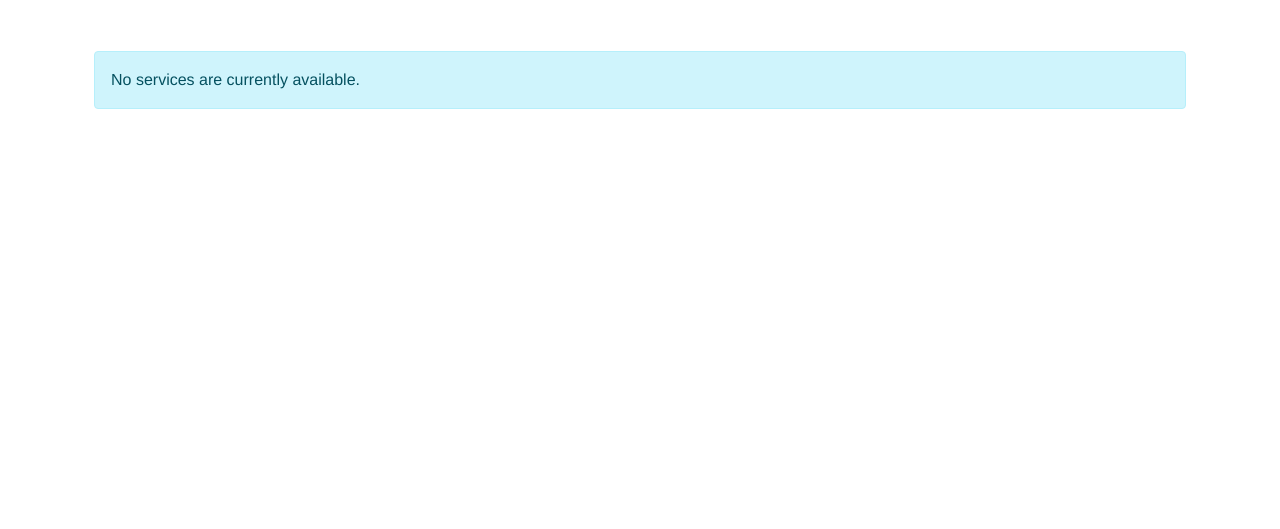
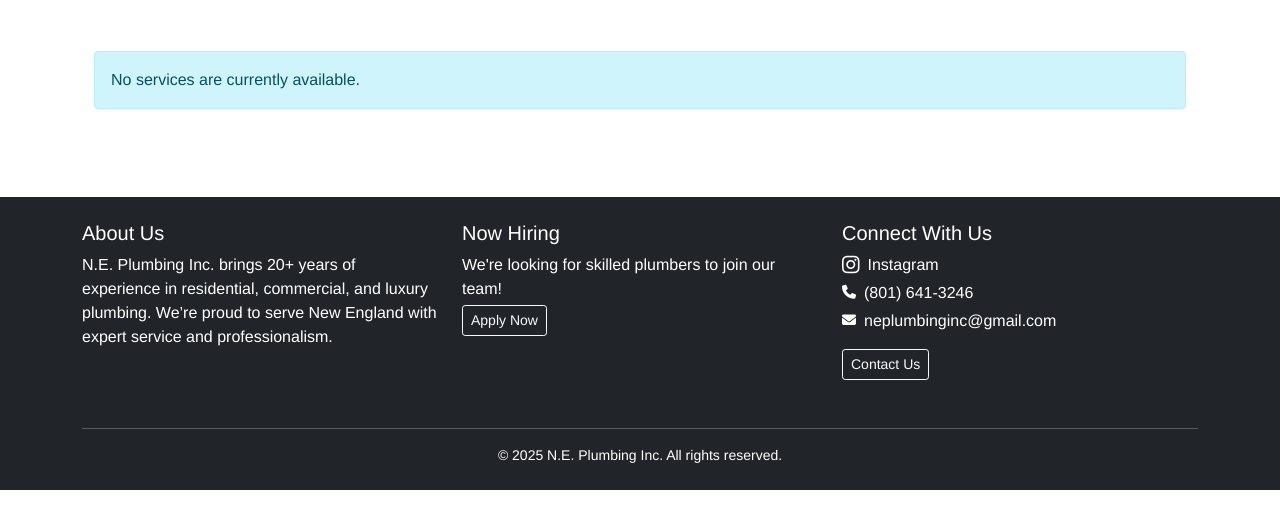
Before and after one commit to bretpdev/NEPlumbingInc, an ASP.NET Core app: page /services in a window 1280 px wide. Shown: the part 179-708 px from the top of the page. Run offline with ASP.NET Core 8, Linux system fonts and the light colour scheme; style sheets or scripts are compiled from the project's sources; the project's own start-up code is not run, and a stand-in starts its controllers and pages; some libraries are stand-ins or nearby versions.

Commit message:
Adding a contact us page and updating the look and feel of the main layout.

```diff
--- a/NEPlumbingInc/Components/App.razor
+++ b/NEPlumbingInc/Components/App.razor
@@ -9,6 +9,8 @@
     <link rel="stylesheet" href="app.css" />
     <link rel="stylesheet" href="NEPlumbingInc.styles.css" />
     <link rel="icon" type="image/png" href="favicon.png" />
+    <link href="https://cdnjs.cloudflare.com/ajax/libs/font-awesome/6.5.0/css/all.min.css" rel="stylesheet">
+
     <HeadOutlet />
 </head>
 
--- a/NEPlumbingInc/Components/Layout/MainLayout.razor
+++ b/NEPlumbingInc/Components/Layout/MainLayout.razor
@@ -12,7 +12,9 @@
 
     .nav-link {
         font-size: 1rem;
-    }ß
+    }
+
+    ß
 </style>
 
 <header class="navbar navbar-expand-lg navbar-dark bg-dark px-4">
@@ -50,4 +52,59 @@
 
 <main class="container my-4">
     @Body
-</main
+</main>
+
+<footer class="bg-dark text-white py-4 mt-auto">
+    <div class="container">
+        <div class="row text-center text-md-start">
+            <!-- About -->
+            <div class="col-md-4 mb-3">
+                <h5>About Us</h5>
+                <p class="mb-0">N.E. Plumbing Inc. brings 20+ years of experience in residential, commercial, and luxury
+                    plumbing. We’re proud to serve New England with expert service and professionalism.</p>
+            </div>
+
+            <!-- Now Hiring -->
+            <div class="col-md-4 mb-3">
+                <h5>Now Hiring</h5>
+                <p class="mb-1">We're looking for skilled plumbers to join our team!</p>
+                <a href="/contact" class="btn btn-outline-light btn-sm">Apply Now</a>
+            </div>
+
+            <!-- Connect -->
+            <div class="col-md-4 mb-3">
+                <h5>Connect With Us</h5>
+
+                <p class="mb-1">
+                    <a href="https://www.instagram.com/YOUR_INSTAGRAM_HANDLE" target="_blank" rel="noopener noreferrer"
+                        class="text-white text-decoration-none">
+                        <i class="fab fa-instagram fa-lg me-2"></i>Instagram
+                    </a>
+                </p>
+
+                <p class="mb-1">
+                    <a href="tel:8016413246" class="text-white text-decoration-none">
+                        <i class="fas fa-phone fa-sm me-2"></i>(801) 641-3246
+                    </a>
+                </p>
+
+                <p class="mb-0">
+                    <a href="mailto:neplumbinginc@gmail.com" class="text-white text-decoration-none">
+                        <i class="fas fa-envelope fa-sm me-2"></i>neplumbinginc@gmail.com
+                    </a>
+                </p>
+
+                <!-- Added Contact Us Link -->
+                <p class="mt-3">
+                    <a href="/contact" class="btn btn-outline-light btn-sm">Contact Us</a>
+                </p>
+            </div>
+        </div>
+
+        <hr class="border-secondary" />
+
+        <div class="text-center small">
+            &copy; @(DateTime.Now.Year) N.E. Plumbing Inc. All rights reserved.
+        </div>
+    </div>
+</footer>
--- a/NEPlumbingInc/Components/Pages/Home.razor
+++ b/NEPlumbingInc/Components/Pages/Home.razor
@@ -122,7 +122,7 @@
                 </span>
             </div>
 
-            <div class="cta-container d-flex gap-3">
+            <div class="cta-container d-flex gap-2">
                 <a href="/contact" class="btn btn-primary btn-lg">
                     <i class="bi bi-calendar-check me-2"></i>Schedule Consultation
                 </a>
@@ -133,6 +133,7 @@
         </div>
     </div>
 </div>
+
 
 <div class="featured-services py-5">
     <div class="container">
--- a/NEPlumbingInc/Components/Pages/ServicesPage.razor
+++ b/NEPlumbingInc/Components/Pages/ServicesPage.razor
@@ -90,7 +90,7 @@
 </div>
 
 @code {
-    private List<Services>? services = new();
+    private List<ServicesFormModel>? services = new();
 
     protected override async Task OnInitializedAsync()
     {
@@ -100,7 +100,7 @@
             .ToListAsync();
     }
 
-    private void RequestService(Services service)
+    private void RequestService(ServicesFormModel service)
     {
         // TODO: Implement service request functionality
         // Could navigate to a contact form or open a modal
--- a/NEPlumbingInc/Data/AppDbContext.cs
+++ b/NEPlumbingInc/Data/AppDbContext.cs
@@ -4,5 +4,5 @@
 
     public DbSet<AdminUser> AdminUsers { get; set; }
 
-    public DbSet<Services> Services { get; set; }
+    public DbSet<ServicesFormModel> Services { get; set; }
 }
--- a/NEPlumbingInc/GlobalUsings.cs
+++ b/NEPlumbingInc/GlobalUsings.cs
@@ -1,9 +1,12 @@
 global using NEPlumbingInc.Components;
 global using Microsoft.EntityFrameworkCore;
 global using Microsoft.EntityFrameworkCore.Design;
-global using Microsoft.AspNetCore.Authentication;
 global using Microsoft.AspNetCore.Authentication.Cookies;
 global using System.Security.Claims;
 global using Microsoft.AspNetCore.Components.Authorization;
 global using System.ComponentModel.DataAnnotations;
 global using NEPlumbingInc.Models;
+global using System.Net;
+global using System.Net.Mail;
+global using System.Threading.Tasks;
+global using Microsoft.Extensions.Options;
--- a/NEPlumbingInc/Models/AdminUser.cs
+++ b/NEPlumbingInc/Models/AdminUser.cs
@@ -1,5 +1,3 @@
-using System.ComponentModel.DataAnnotations;
-
 namespace NEPlumbingInc.Models
 {
     public class AdminUser
--- a/NEPlumbingInc/Models/Services.cs
+++ b/NEPlumbingInc/Models/ServicesFormModel.cs
@@ -1,4 +1,4 @@
-public class Services
+public class ServicesFormModel
 {
     public int Id { get; set; }
     public required string ServiceName { get; set; }
--- a/NEPlumbingInc/appsettings.json
+++ b/NEPlumbingInc/appsettings.json
@@ -5,5 +5,9 @@
       "Microsoft.AspNetCore": "Warning"
     }
   },
-  "AllowedHosts": "*"
+  "AllowedHosts": "*",
+  "Email": {
+    "From": "neplumbinginc@gmail.com",
+    "To": "neplumbinginc@gmail.com"
+  }
 }
```
Also changed, not shown: NEPlumbingInc/Components/Pages/Contact.razor (added, +82 -0 lines), NEPlumbingInc/Models/ContactFormModel.cs (added, +15 -0 lines), NEPlumbingInc/Models/EmailSettings.cs (added, +14 -0 lines), NEPlumbingInc/Program.cs (+4 -3 lines), NEPlumbingInc/Services/EmailService.cs (added, +44 -0 lines), NEPlumbingInc/NEPlumbingInc.csproj.
